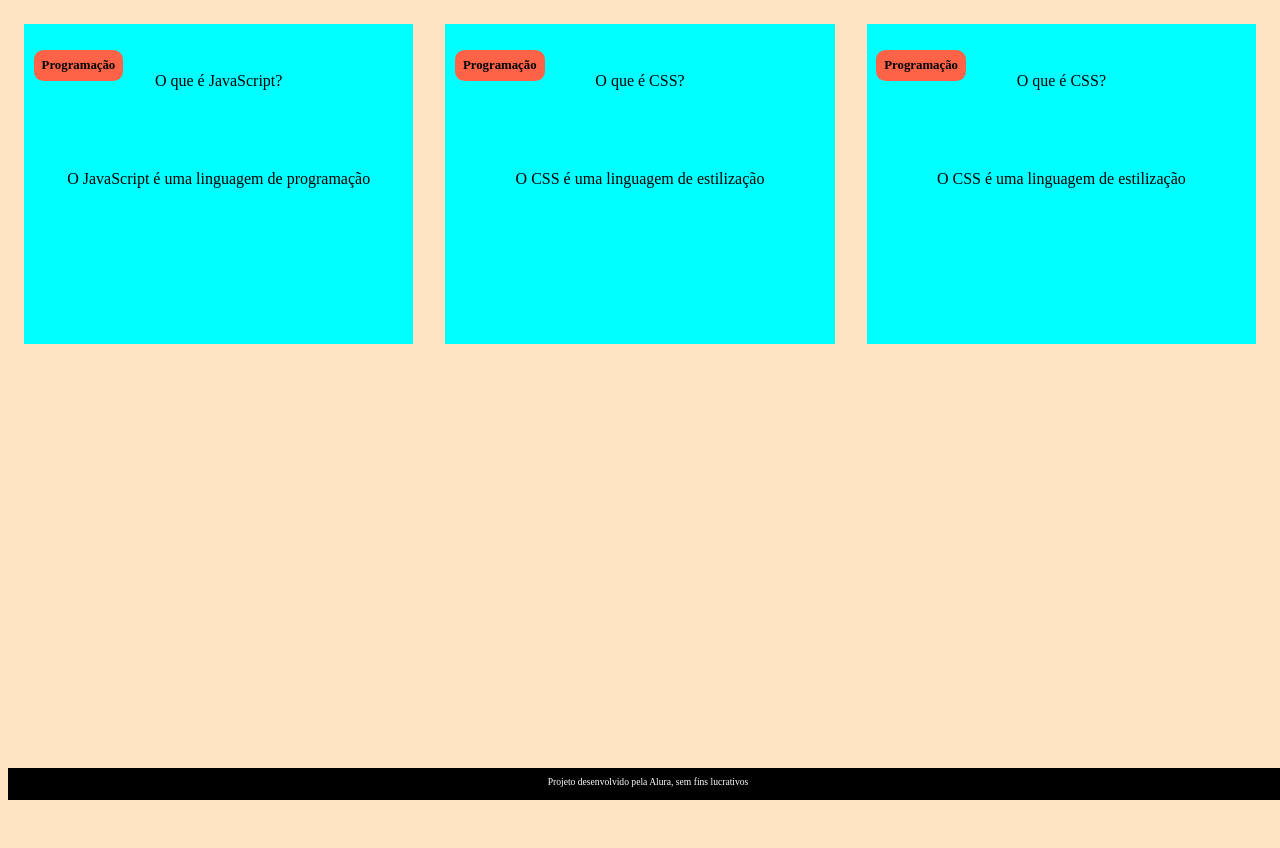
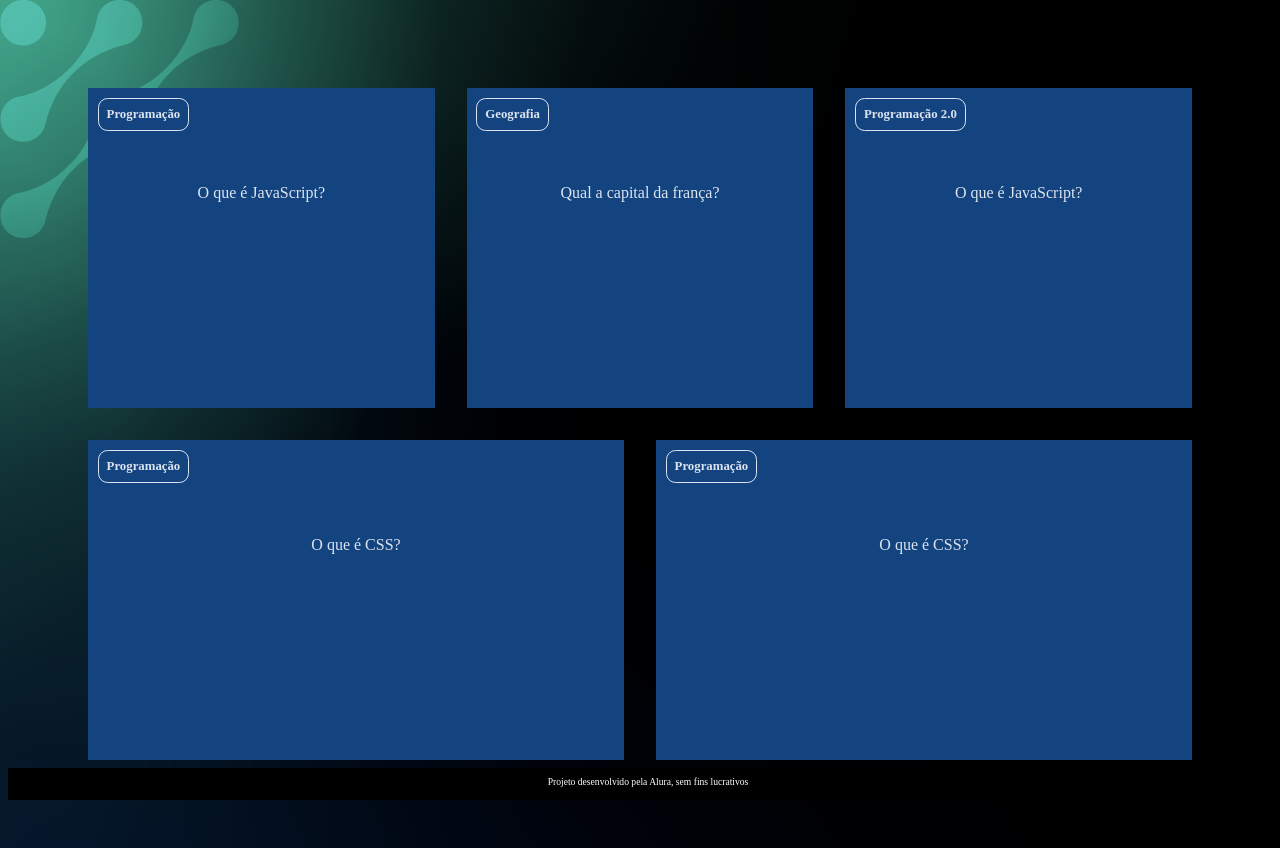
Before and after one commit to guilhermexzy/gui3, a plain HTML site: page gui3-main/index.html in a window 1280 px wide. Before the commit the page ends 800 px from the top, so only its background shows below. Drawn offline with Linux system fonts and the light colour scheme.

Commit message:
Add files via upload

```diff
--- a/gui3-main/assets/style.css
+++ b/gui3-main/assets/style.css
@@ -1,39 +1,82 @@
+:root {
+    --text-color: #DBE4EF;
+    --card-front-color: #144480;
+    --card-back-color: #00F4BF;
+}
+
+
+
+
 body {
-    background-color: bisque;
+background: url('img/bg-desktop.webp');
     font-family: Bai Jamjuree;
 }
 
 #container {
     display: flex; /* Elementos dispostos em linha */
+    flex-wrap: wrap;
+    justify-content: space-between;
+    padding: 4rem;
 }
 
 .cartao {
     margin: 1rem 1rem;
-    background-color: aqua;
     height: 20rem;
     flex-grow: 1;
     flex-basis: calc(33% - 6rem);
 }
 
 .cartao__conteudo {
+    background-color: var(--card-front-color);
     text-align: center;
     /* background-color: aquamarine; */
     height: 100%;
+    transform-style: preserve-3d;
+    transition: transform 300ms ease-in-out;
 }
 
 .cartao__conteudo h3 {
-    background-color: tomato;
+color: var(--text-color);
+border: 1px solid var(--text-color);
     text-align: left;
     padding: 0.5rem;
     position: absolute;
     margin: 0.6rem;
     border-radius: 0.6rem;
     font-size: 1vw;
+    backface-visibility: hidden;
 }
 
 .cartao__conteudo p {
     margin-top: 1rem;
     padding: 2rem;
+    margin-top: 4rem;
+}
+
+.cartao__conteudo__pergunta p {
+    color: var(--text-color);
+    font-weight: 500;
+}
+
+.cartao__conteudo__resposta p {
+    color: var(--card-back-color);
+    font-weight: 700;
+}
+
+.cartao:hover .cartao__conteudo {
+    transform: rotateY(180deg);
+}
+
+.cartao__conteudo__pergunta,
+.cartao__conteudo__resposta{
+    backface-visibility: hidden;
+    position: absolute;
+    height: 100%;
+    width: 100%;
+}
+
+.cartao__conteudo__resposta{
+    transform: rotateY(180deg)
 }
 
 
--- a/gui3-main/index.html
+++ b/gui3-main/index.html
@@ -12,6 +12,28 @@
             <article class="cartao">
                 <div class="cartao__conteudo">
                     <h3>Programação</h3>
+                    <div class="cartao__conteudo__pergunta">
+                        <p>O que é JavaScript?</p>
+                    </div>
+                    <div class="cartao__conteudo__resposta">
+                        <p>O JavaScript é uma linguagem de programação</p>
+                    </div>
+                </div>
+            </article>
+            <article class="cartao">
+                <div class="cartao__conteudo">
+                    <h3>Geografia</h3>
+                    <div class="cartao__conteudo__pergunta">
+                        <p>Qual a capital da frança?</p>
+                    </div>
+                    <div class="cartao__conteudo__resposta">
+                        <p>A capital da frança é Paris</p>
+                    </div>
+                </div>
+            </article>
+            <article class="cartao">
+                <div class="cartao__conteudo">
+                    <h3>Programação 2.0</h3>
                     <div class="cartao__conteudo__pergunta">
                         <p>O que é JavaScript?</p>
                     </div>
```
Also changed, not shown: gui3-main/assets/img/bg-desktop.webp (added), gui3-main/assets/img/bg-mobile.webp (added), gui3-main/assets/img/bg-tablet.webp (added).
